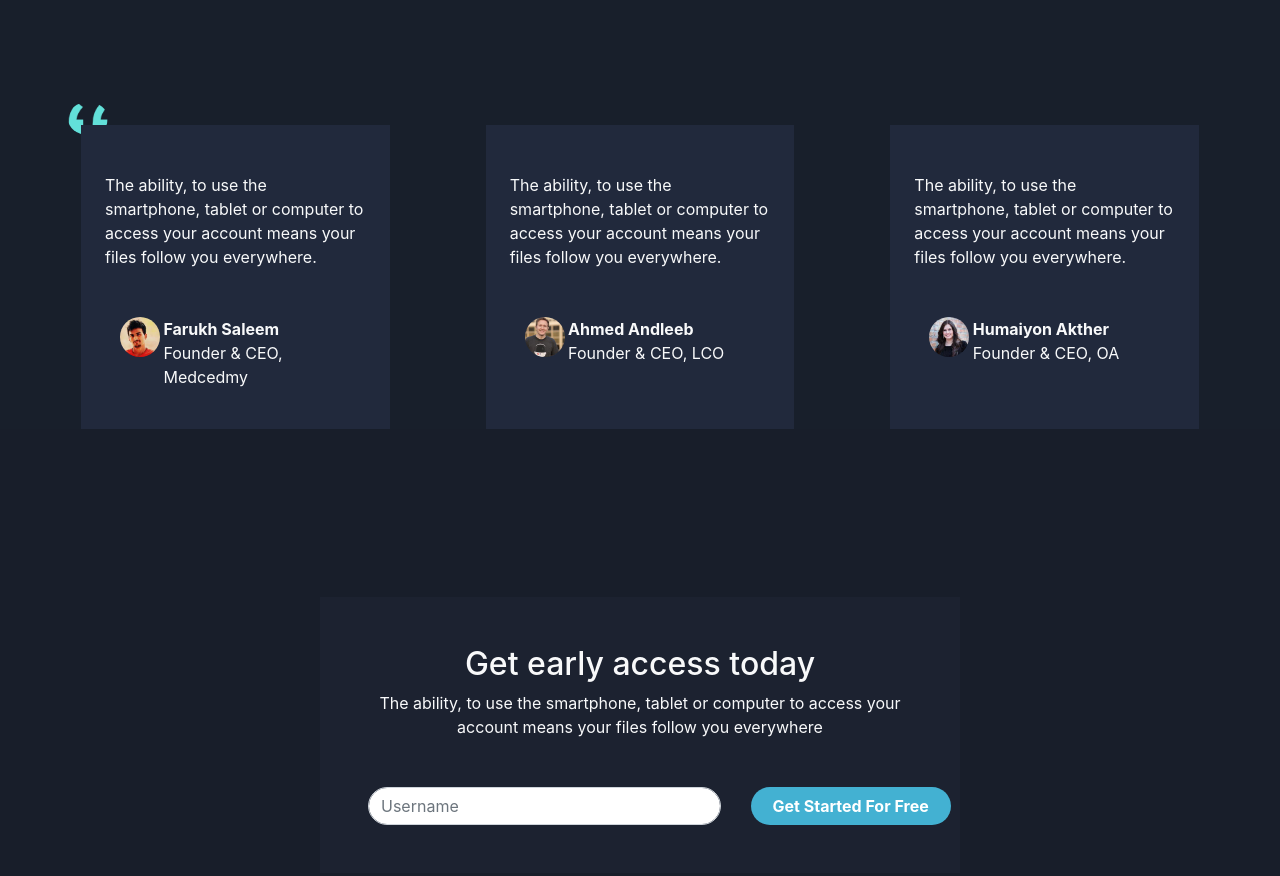
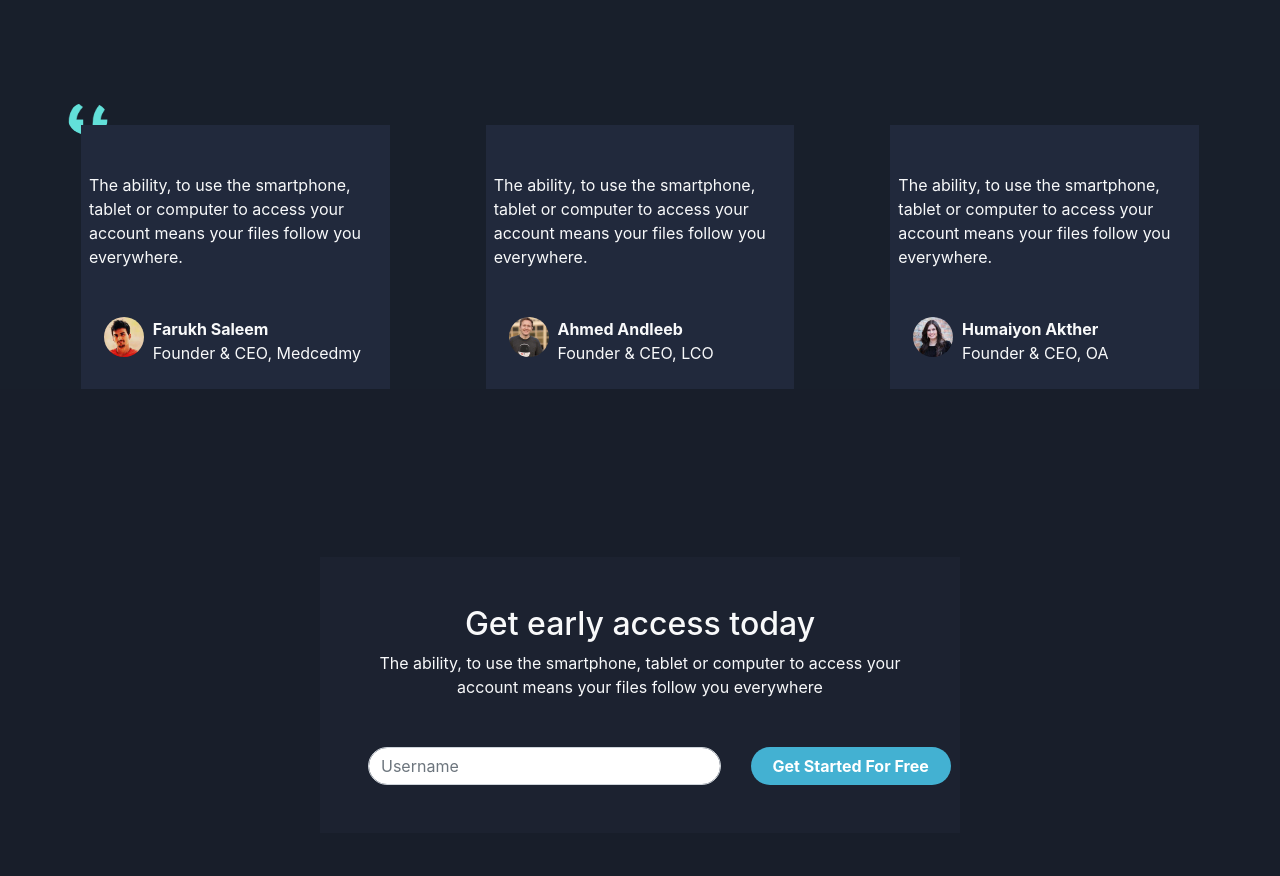
Before and after one commit to CodeWithShakaib/LandingPage-DarkTheme, a plain HTML site: page index.html in a window 1280 px wide. Shown: the part 2320-3196 px from the top of the page. Drawn offline with nearby package versions, Linux system fonts and the light colour scheme.

Commit message:
Update index.html

```diff
--- a/index.html
+++ b/index.html
@@ -143,7 +143,7 @@ $(document).ready(function(){
     margin-bottom: -10px;">
   <div class="row ">
 
-    <div class="col ml-5 mr-5 p-4  pt-5" style="background-color:#21293c;">
+    <div class="col ml-5 mr-5 p-2  pt-5" style="background-color:#21293c;">
       <p class="mb-5">The ability, to use the smartphone, tablet or computer to access your account means your files follow you everywhere. </p>
 
 
@@ -161,7 +161,7 @@ $(document).ready(function(){
   </div>
 
     </div>
-    <div class="col ml-5 mr-5 p-4  pt-5 " style="background-color:#21293c;">
+    <div class="col ml-5 mr-5 p-2  pt-5 " style="background-color:#21293c;">
       <p class="mb-5">The ability, to use the smartphone, tablet or computer to access your account means your files follow you everywhere. </p>
 
 
@@ -179,7 +179,7 @@ $(document).ready(function(){
   </div>
 
     </div>
-    <div class="col ml-5 mr-5 p-4  pt-5" style="background-color:#21293c;">
+    <div class="col ml-5 mr-5 p-2  pt-5" style="background-color:#21293c;">
       <p class="mb-5">The ability, to use the smartphone, tablet or computer to access your account means your files follow you everywhere. </p>
 
 
```
